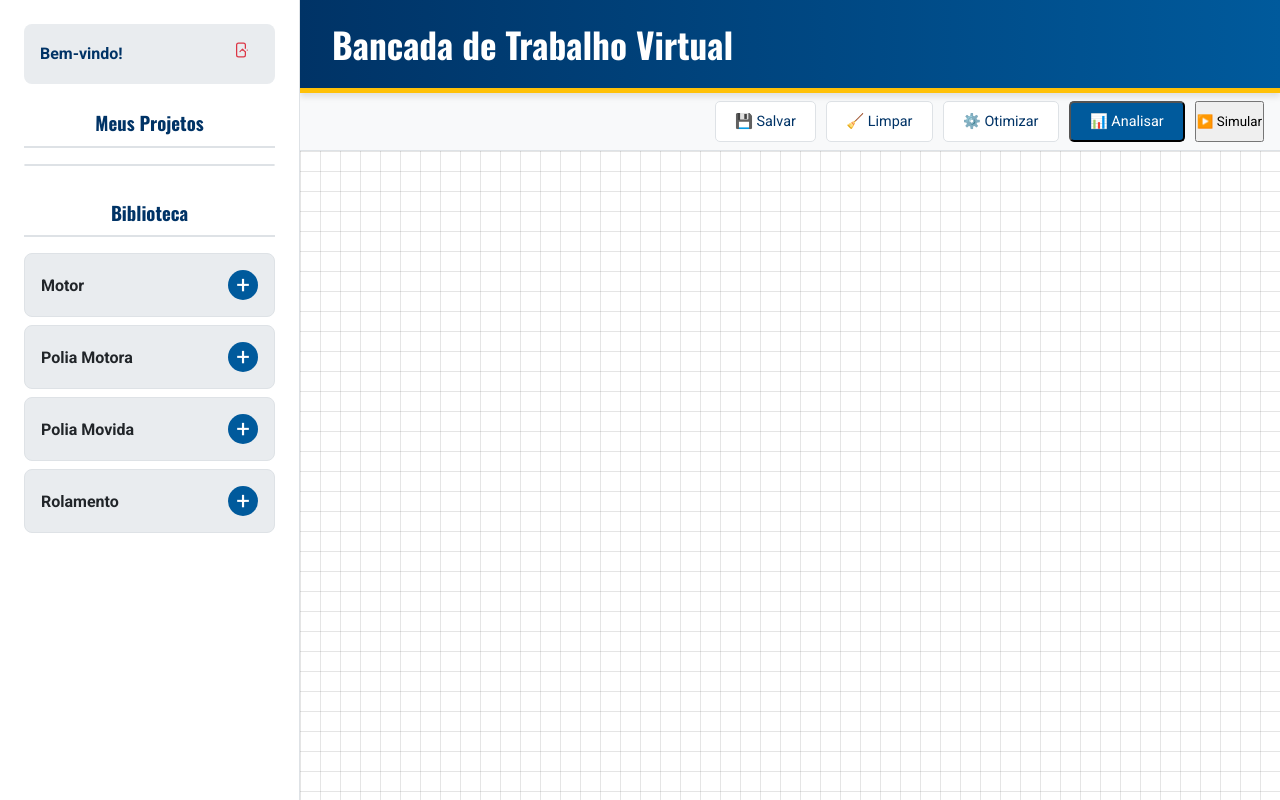
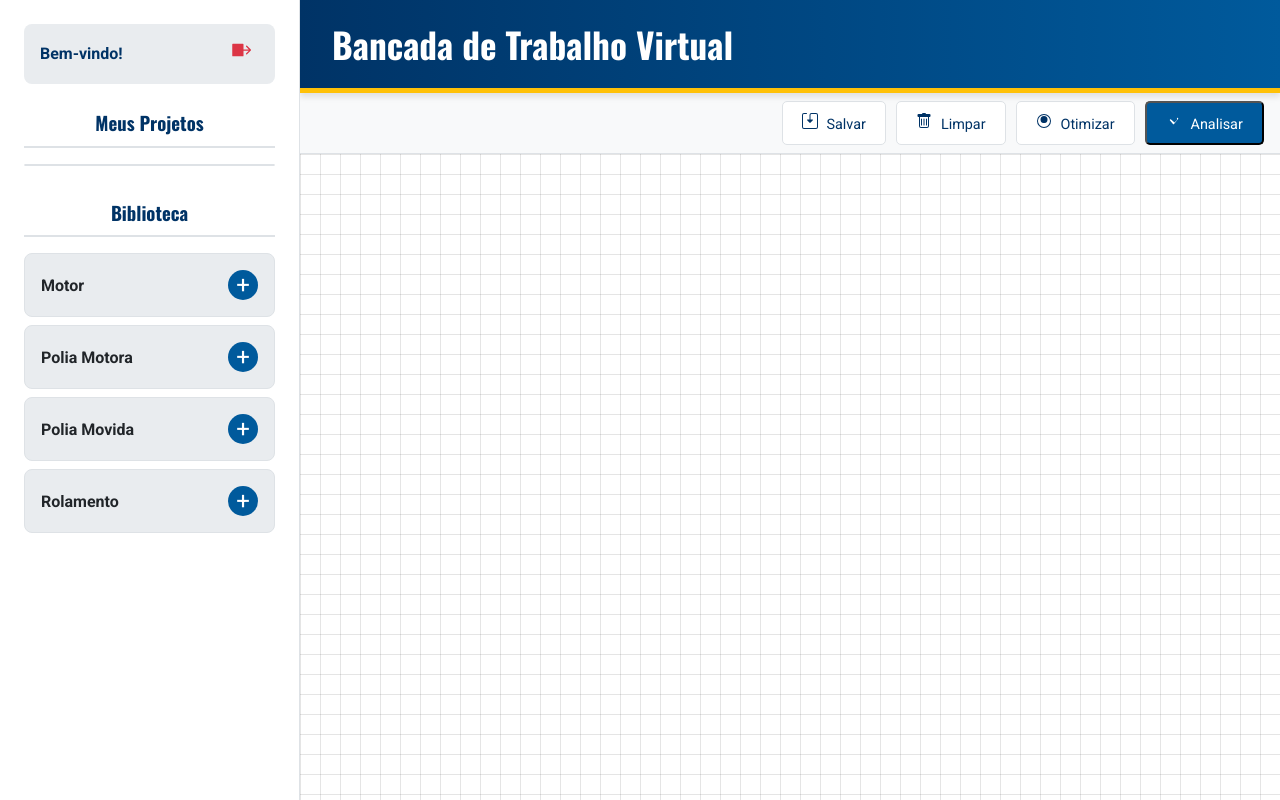
Before and after one commit to Jonathan0078/Dockerfile-, a Flask app: page /dashboard in a window 1280 px wide. Run offline with Flask 3, Linux system fonts and the light colour scheme; the visitor is signed in with stand-in values (Sample User, id 1); data comes from the database, SQL or seed files in the repository; data that the repository does not hold is empty; some libraries are stand-ins or nearby versions.

Commit message:
Update platform.html

```diff
--- a/templates/platform.html
+++ b/templates/platform.html
@@ -14,14 +14,13 @@
             <div class="user-panel">
                 <span id="welcome-message">Bem-vindo!</span>
                 <a href="{{ url_for('logout') }}" class="btn-logout" title="Sair">
-                    <svg xmlns="http://www.w3.org/2000/svg" width="20" height="20" fill="currentColor" viewBox="0 0 16 16">
-                        <path d="M6 2a2 2 0 0 0-2 2v8a2 2 0 0 0 2 2h4a2 2 0 0 0 2-2V9h-1v3a1 1 0 0 1-1 1H6a1 1 0 0 1-1-1V4a1 1 0 0 1 1-1h4a1 1 0 0 1 1 1v3h1V4a2 2 0 0 0-2-2H6zm7 5.5a.5.5 0 0 0 0 1H9.707l1.147 1.146a.5.5 0 0 0 .708-.708l-2-2a.5.5 0 0 0-.708 0l-2 2a.5.5 0 1 0 .708.708L8.293 8.5H13a.5.5 0 0 0 0-1z"/>
-                    </svg>
+                    <svg xmlns="http://www.w3.org/2000/svg" width="20" height="20" fill="currentColor" viewBox="0 0 16 16"><path fill-rule="evenodd" d="M10 12.5a.5.5 0 0 1-.5.5h-8a.5.5 0 0 1-.5-.5v-9a.5.5 0 0 1 .5-.5h8a.5.5 0 0 1 .5.5v2.a.5.5 0 0 0 1 0v-2A1.5 1.5 0 0 0 9.5 2h-8A1.5 1.5 0 0 0 0 3.5v9A1.5 1.5 0 0 0 1.5 14h8a1.5 1.5 0 0 0 1.5-1.5v-2a.5.5 0 0 0-1 0v2z"/><path fill-rule="evenodd" d="M15.854 8.354a.5.5 0 0 0 0-.708l-3-3a.5.5 0 0 0-.708.708L14.293 7.5H5.5a.5.5 0 0 0 0 1h8.793l-2.147 2.146a.5.5 0 0 0 .708.708l3-3z"/></svg>
                 </a>
             </div>
             <div id="projects-panel">
                 <h3>Meus Projetos</h3>
-                <ul id="project-list"></ul>
+                <ul id="project-list">
+                    </ul>
             </div>
             <div id="library-panel">
                 <h3>Biblioteca</h3>
@@ -35,23 +34,25 @@
         <main id="main-workbench">
             <header class="workbench-header">
                 <h1>Bancada de Trabalho Virtual</h1>
-            </header>
+                </header>
 
             <div id="desktop-action-bar">
-                <button id="desktop-save-btn" class="btn btn-action anim-btn" title="Salvar Projeto">
-                    💾 Salvar
+                <button id="desktop-save-btn" class="btn btn-action" title="Salvar Projeto">
+                    <svg xmlns="http://www.w3.org/2000/svg" width="20" height="20" fill="currentColor" viewBox="0 0 16 16"><path d="M2 1a1 1 0 0 0-1 1v12a1 1 0 0 0 1 1h12a1 1 0 0 0 1-1V2a1 1 0 0 0-1-1H9.5a1 1 0 0 0-1 1v4.5h2a.5.5 0 0 1 .354.854l-2.5 2.5a.5.5 0 0 1-.708 0l-2.5-2.5A.5.5 0 0 1 5.5 6.5h2V2a2 2 0 0 1 2-2H14a2 2 0 0 1 2 2v12a2 2 0 0 1-2 2H2a2 2 0 0 1-2-2V2a2 2 0 0 1 2-2h2.5a.5.5 0 0 1 0 1H2z"/></svg>
+                    Salvar
                 </button>
-                <button id="desktop-clear-btn" class="btn btn-action anim-btn" title="Limpar Bancada">
-                    🧹 Limpar
+                <button id="desktop-clear-btn" class="btn btn-action" title="Limpar Bancada">
+                    <svg xmlns="http://www.w3.org/2000/svg" width="20" height="20" fill="currentColor" viewBox="0 0 16 16"><path d="M5.5 5.5A.5.5 0 0 1 6 6v6a.5.5 0 0 1-1 0V6a.5.5 0 0 1 .5-.5zm2.5 0a.5.5 0 0 1 .5.5v6a.5.5 0 0 1-1 0V6a.5.5 0 0 1 .5-.5zm3 .5a.5.5 0 0 0-1 0v6a.5.5 0 0 0 1 0V6z"/><path d="M14.5 3a1 1 0 0 1-1 1H13v9a2 2 0 0 1-2 2H5a2 2 0 0 1-2-2V4h-.5a1 1 0 0 1-1-1V2a1 1 0 0 1 1-1H6a1 1 0 0 1 1-1h2a1 1 0 0 1 1 1h3.5a1 1 0 0 1 1 1v1zM4.118 4 4 4.059V13a1 1 0 0 0 1 1h6a1 1 0 0 0 1-1V4.059L11.882 4H4.118zM2.5 3V2h11v1h-11z"/></svg>
+                    Limpar
                 </button>
-                <button id="desktop-settings-btn" class="btn btn-action anim-btn" title="Otimizar Sistema">
-                    ⚙️ Otimizar
+                <button id="desktop-settings-btn" class="btn btn-action" title="Otimizar Sistema">
+                    <svg xmlns="http://www.w3.org/2000/svg" width="20" height="20" fill="currentColor" viewBox="0 0 16 16"><path fill-rule="evenodd" d="M8 1a7 7 0 1 0 0 14A7 7 0 0 0 8 1zm0 13a6 6 0 1 1 0-12 6 6 0 0 1 0 12zM8 3a3.5 3.5 1 1 0 0 7 3.5 3.5 0 0 0 0-7z"/><path d="M8 5a1 1 0 1 0 0 2 1 1 0 0 0 0-2zm0 1a2 2 0 1 1 0 4 2 2 0 0 1 0-4z"/></svg>
+                    Otimizar
                 </button>
-                <button id="desktop-analyze-btn" class="btn btn-action-highlight anim-btn" title="Analisar Sistema">
-                    📊 Analisar
+                <button id="desktop-analyze-btn" class="btn btn-action-highlight" title="Analisar Sistema">
+                    <svg xmlns="http://www.w3.org/2000/svg" width="20" height="20" fill="currentColor" viewBox="0 0 16 16"><path d="M10.97 4.97a.75.75 0 0 1 1.07 1.05l-3.99 4.99a.75.75 0 0 1-1.08.02L4.01 7.47a.75.75 0 0 1 1.06-1.06L8.5 9.44l2.47-2.47z"/></svg>
+                    Analisar
                 </button>
-                <button id="simulate-btn" class="btn btn-simulate anim-btn" title="Iniciar Simulação">▶️ Simular</button>
-                <button id="stop-sim-btn" class="btn btn-stop-sim anim-btn" style="display:none;">⏹️ Parar Simulação</button>
             </div>
 
             <div id="workbench-area">
@@ -66,26 +67,70 @@
         </aside>
     </div>
 
-    <!-- Modais e outros elementos omitidos para foco no principal -->
+    <div id="save-project-modal" class="modal-backdrop hidden">
+        <div class="modal-content">
+            <h3>Salvar Projeto</h3>
+            <form id="save-project-form">
+                <div class="input-group">
+                    <label for="project-name">Nome do Projeto</label>
+                    <input type="text" id="project-name" name="project_name" required>
+                </div>
+                <button type="submit" class="btn btn-highlight">Salvar Projeto</button>
+                <button type="button" id="save-modal-close-btn" class="btn btn-secondary">Cancelar</button>
+            </form>
+        </div>
+    </div>
 
-    <!-- O script.js busca o database.json nesta localização -->
-    <script>
-      // Exemplo de fetch já pronto para /static/database.json:
-      function loadRolamentos() {
-        fetch("{{ url_for('static', filename='database.json') }}")
-          .then(resp => {
-            if (!resp.ok) throw new Error("Erro ao carregar banco de dados");
-            return resp.json();
-          })
-          .then(data => {
-            window.rolamentos = data.rolamentos;
-          })
-          .catch(err => {
-            alert("Não foi possível carregar o banco de dados de componentes. A lista de rolamentos não estará disponível.");
-          });
-      }
-      window.onload = loadRolamentos;
-    </script>
+    <div id="component-modal" class="modal-backdrop hidden">
+        <div class="modal-content">
+            <h3 id="modal-title">Configurar Componente</h3>
+            <form id="modal-form">
+                <div id="modal-fields">
+                    </div>
+                <button type="submit">Salvar</button>
+                <button type="button" id="modal-close-btn">Cancelar</button>
+            </form>
+        </div>
+    </div>
+
+    <div id="optimize-modal" class="modal-backdrop hidden">
+        <div class="modal-content">
+            <h3>Otimizar Sistema</h3>
+            <form id="optimize-form">
+                <p>Selecione um objetivo para otimizar o seu sistema:</p>
+                <div class="input-group">
+                    <input type="radio" id="goal-cost" name="optimization_goal" value="cost" checked>
+                    <label for="goal-cost">Minimizar Custo Operacional</label>
+                </div>
+                <div class="input-group">
+                    <input type="radio" id="goal-life" name="optimization_goal" value="life">
+                    <label for="goal-life">Maximizar Vida Útil (L10h)</label>
+                </div>
+                <div class="input-group">
+                    <input type="radio" id="goal-efficiency" name="optimization_goal" value="efficiency">
+                    <label for="goal-efficiency">Maximizar Eficiência</label>
+                </div>
+                <button type="submit" class="btn btn-highlight">Otimizar</button>
+                <button type="button" id="optimize-modal-close-btn" class="btn btn-secondary">Cancelar</button>
+            </form>
+        </div>
+    </div>
+
+    <div id="mobile-action-bar">
+        <button id="save-button" class="btn btn-action" title="Salvar Projeto">
+            <svg xmlns="http://www.w3.org/2000/svg" width="20" height="20" fill="currentColor" viewBox="0 0 16 16"><path d="M2 1a1 1 0 0 0-1 1v12a1 1 0 0 0 1 1h12a1 1 0 0 0 1-1V2a1 1 0 0 0-1-1H9.5a1 1 0 0 0-1 1v4.5h2a.5.5 0 0 1 .354.854l-2.5 2.5a.5.5 0 0 1-.708 0l-2.5-2.5A.5.5 0 0 1 5.5 6.5h2V2a2 2 0 0 1 2-2H14a2 2 0 0 1 2 2v12a2 2 0 0 1-2 2H2a2 2 0 0 1-2-2V2a2 2 0 0 1 2-2h2.5a.5.5 0 0 1 0 1H2z"/></svg>
+        </button>
+        <button id="clear-button" class="btn btn-action" title="Limpar Bancada">
+            <svg xmlns="http://www.w3.org/2000/svg" width="20" height="20" fill="currentColor" viewBox="0 0 16 16"><path d="M5.5 5.5A.5.5 0 0 1 6 6v6a.5.5 0 0 1-1 0V6a.5.5 0 0 1 .5-.5zm2.5 0a.5.5 0 0 1 .5.5v6a.5.5 0 0 1-1 0V6a.5.5 0 0 1 .5-.5zm3 .5a.5.5 0 0 0-1 0v6a.5.5 0 0 0 1 0V6z"/><path d="M14.5 3a1 1 0 0 1-1 1H13v9a2 2 0 0 1-2 2H5a2 2 0 0 1-2-2V4h-.5a1 1 0 0 1-1-1V2a1 1 0 0 1 1-1H6a1 1 0 0 1 1-1h2a1 1 0 0 1 1 1h3.5a1 1 0 0 1 1 1v1zM4.118 4 4 4.059V13a1 1 0 0 0 1 1h6a1 1 0 0 0 1-1V4.059L11.882 4H4.118zM2.5 3V2h11v1h-11z"/></svg>
+        </button>
+        <button id="settings-button" class="btn btn-action" title="Otimizar Sistema">
+            <svg xmlns="http://www.w3.org/2000/svg" width="20" height="20" fill="currentColor" viewBox="0 0 16 16"><path fill-rule="evenodd" d="M8 1a7 7 0 1 0 0 14A7 7 0 0 0 8 1zm0 13a6 6 0 1 1 0-12 6 6 0 0 1 0 12zM8 3a3.5 3.5 1 1 0 0 7 3.5 3.5 0 0 0 0-7z"/><path d="M8 5a1 1 0 1 0 0 2 1 1 0 0 0 0-2zm0 1a2 2 0 1 1 0 4 2 2 0 0 1 0-4z"/></svg>
+        </button>
+        <button id="analyze-button-mobile" class="btn btn-action-highlight" title="Analisar Sistema">
+            <svg xmlns="http://www.w3.org/2000/svg" width="20" height="20" fill="currentColor" viewBox="0 0 16 16"><path d="M10.97 4.97a.75.75 0 0 1 1.07 1.05l-3.99 4.99a.75.75 0 0 1-1.08.02L4.01 7.47a.75.75 0 0 1 1.06-1.06L8.5 9.44l2.47-2.47z"/></svg>
+        </button>
+    </div>
+
     <script src="{{ url_for('static', filename='script.js') }}"></script>
 </body>
 </html>
```
